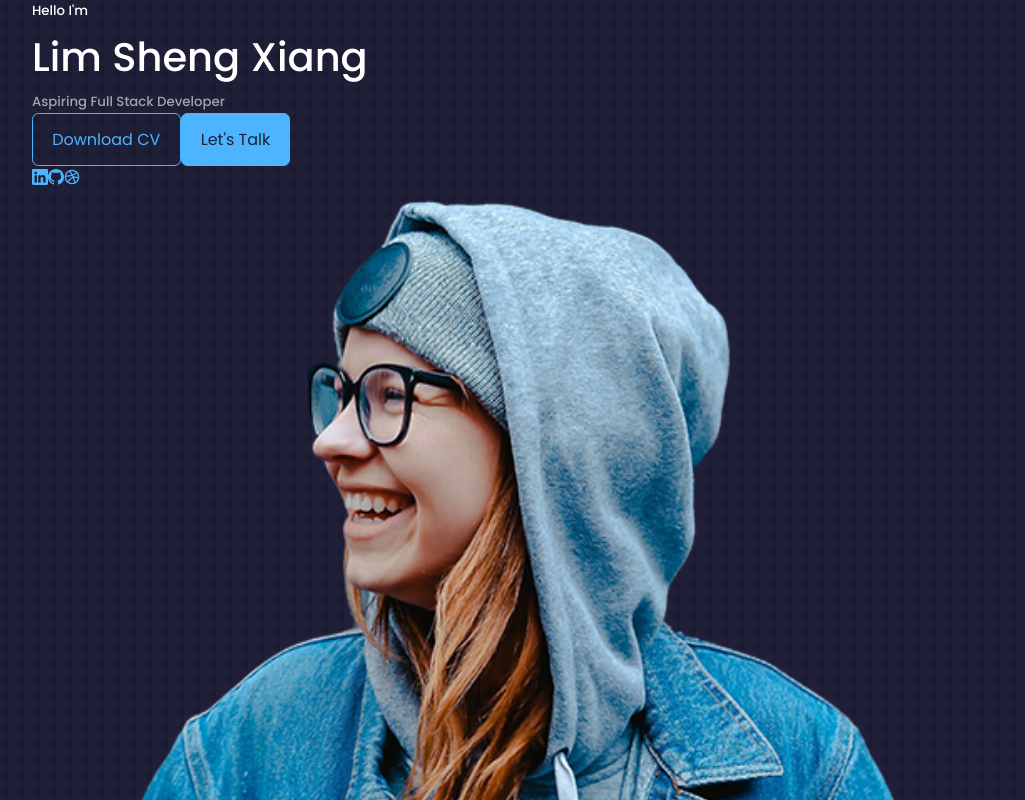
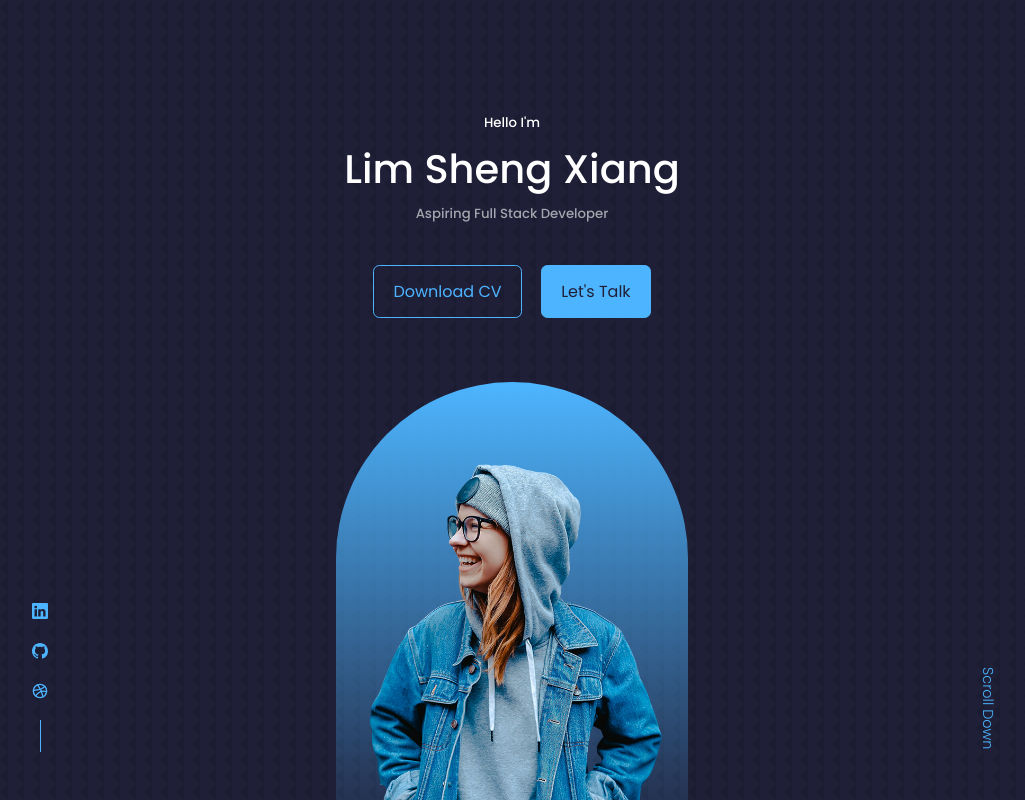
Before and after one commit to LSX99/React-Portfolio-Website, a React (Create React App) app: page / in a window 1280 px wide. Shown: the top 800 px of the page, without its empty margins (128-1153 px from the left). Built offline with nearby package versions, Linux system fonts and the light colour scheme.

Commit message:
added header.css

```diff
--- a/src/components/header/header.css
+++ b/src/components/header/header.css
@@ -0,0 +1,78 @@
+header {
+	height: 100vh;
+	padding-top: 7rem;
+	overflow: hidden;
+}
+
+.header_container {
+	text-align: center;
+	height: 100%;
+	position: relative;
+}
+
+/* ===================== CTA ====================== */
+.cta {
+	margin-top: 2.5rem;
+	display: flex;
+	gap: 1.2rem;
+	justify-content: center;
+}
+
+/* ===================== HEADER SOCIALS ====================== */
+.header_socials {
+	display: flex;
+	flex-direction: column;
+	align-items: center;
+	gap: 0.8rem;
+	position: absolute;
+	left: 0;
+	bottom: 3rem;
+}
+
+.header_socials::after {
+	content: "";
+	width: 1px;
+	height: 2rem;
+	background: var(--color-primary);
+}
+
+/* ===================== ME ====================== */
+.me {
+	background: linear-gradient(var(--color-primary), transparent);
+	width: 22rem;
+	height: 30rem;
+	position: absolute;
+	left: calc(50% - 11rem);
+	margin-top: 4rem;
+	border-radius: 12rem 12rem 0 0;
+	overflow: hidden;
+	padding: 5rem 1.5rem 1.5rem 1.5rem;
+}
+
+/* ===================== SCROLL DOWN ====================== */
+.scroll_down {
+	position: absolute;
+	right: -2.3rem;
+	bottom: 5rem;
+	transform: rotate(90deg);
+	font-weight: 300;
+	font-size: 0.9rem;
+}
+
+/* ========================== MEDIA QUERIES (MEDIUM DEVICES) ============================== */
+@media screen and (max-width: 1024px) {
+	header {
+		height: 65vh;
+	}
+}
+/* ========================== MEDIA QUERIES (SMALL DEVICES) ============================== */
+@media screen and (max-width: 600px) {
+	header {
+		height: 100vh;
+	}
+
+	.header_socials,
+	.scroll_down {
+		display: none;
+	}
+}
```
